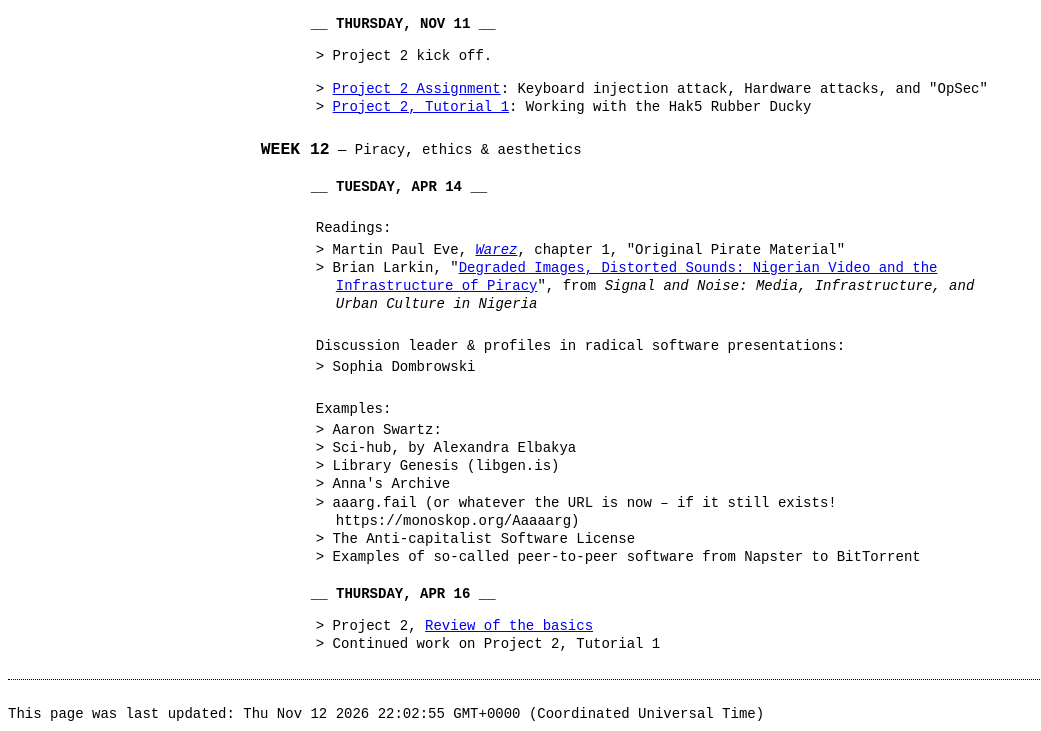
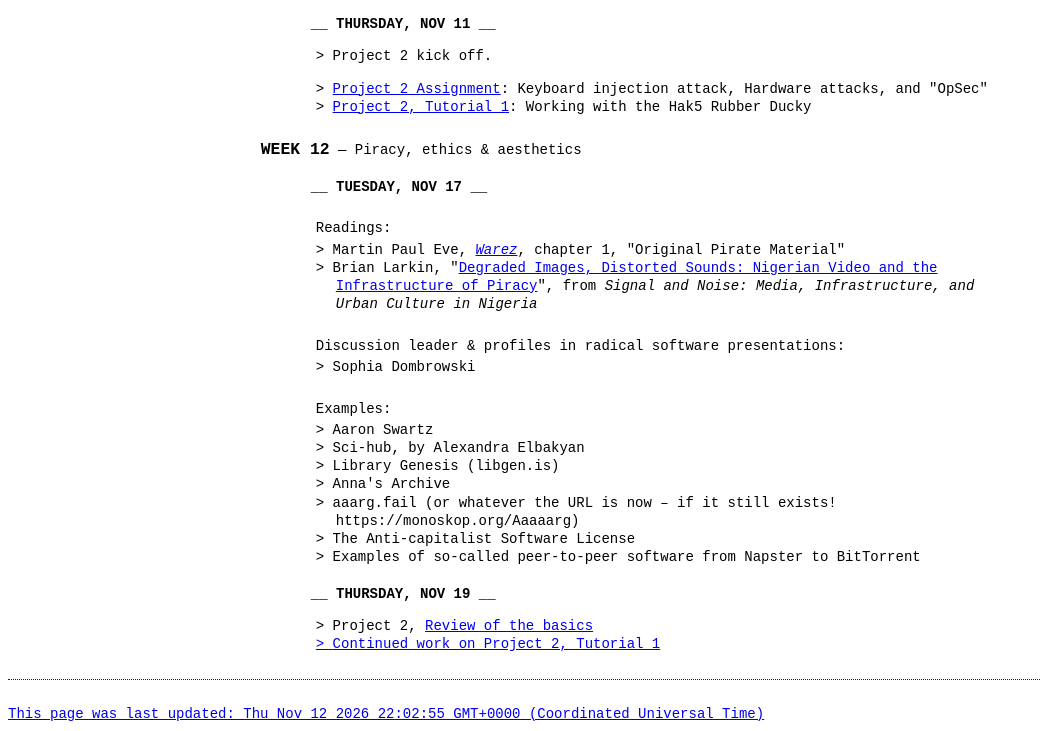
Before and after one commit to mcst294/fall-2026, a plain HTML site: page schedule.html in a window 1280 px wide. Shown: the part 7422-8153 px from the top of the page, without its empty margins (0-1041 px from the left). Drawn offline with nearby package versions, Linux system fonts and the light colour scheme.

Commit message:
wk 12 readings

```diff
--- a/schedule.html
+++ b/schedule.html
@@ -1308,7 +1308,7 @@
       <h3>WEEK 12</h3> &mdash; Piracy, ethics & aesthetics
 
       <div class="day">
-	<h4>__ TUESDAY, APR 14 __</h4>
+	<h4>__ TUESDAY, NOV 17 __</h4>
 
 	<ul class="reading-list">
 
@@ -1316,12 +1316,12 @@
 
 	  <li>
 	    Martin Paul
-	    Eve, <em><a href="https://drive.google.com/file/d/1UwBkT36xxxNTO-ZEcLJ6uHWtxzSZq2iv/view?usp=drive_link">Warez</a></em>,
+	    Eve, <em><a href="https://drive.google.com/file/d/1k78uRMt1oUHk-Jyy5k4beUUfngoSZHnC/view?usp=drive_link">Warez</a></em>,
 	    chapter 1, &quot;Original Pirate Material&quot;
 	  </li>
 	  <li>
 	    Brian Larkin,
-	    "<a href="https://drive.google.com/file/d/1923jg8ch9Dj8rv6cL8ZgrFHo5C9uHpqR/view?usp=drive_link">Degraded
+	    "<a href="https://drive.google.com/file/d/1J1ZXX9wglVXQbQJ2l1nCPedwanb7Cb-Z/view?usp=drive_link">Degraded
 	    Images, Distorted Sounds: Nigerian Video and the
 	    Infrastructure of Piracy</a>", from <em>Signal and Noise:
 	    Media, Infrastructure, and Urban Culture in Nigeria</em>
@@ -1341,10 +1341,10 @@
 	  <h5>Examples:</h5>
 
 	  <li>
-	    Aaron Swartz:
-	  </li>
-	  <li>
-	    Sci-hub, by Alexandra Elbakya
+	    Aaron Swartz
+	  </li>
+	  <li>
+	    Sci-hub, by Alexandra Elbakyan
 	  </li>
 	  <li>
 	    Library Genesis (libgen.is)
@@ -1366,11 +1366,11 @@
       </div>
 
       <div class="day">
-	<h4>__ THURSDAY, APR 16 __</h4>
-
-	<ul class="reading-list">
-	  <li>
-	    Project 2, <a href="project2-review-of-the-basics.html">Review of the basics</a>
+	<h4>__ THURSDAY, NOV 19 __</h4>
+
+	<ul class="reading-list">
+	  <li>
+	    Project 2, <a href="project2-review-of-the-basics.html">Review of the basics
 	  </li>
 	  <li>
 	    Continued work on Project 2, Tutorial 1
```
